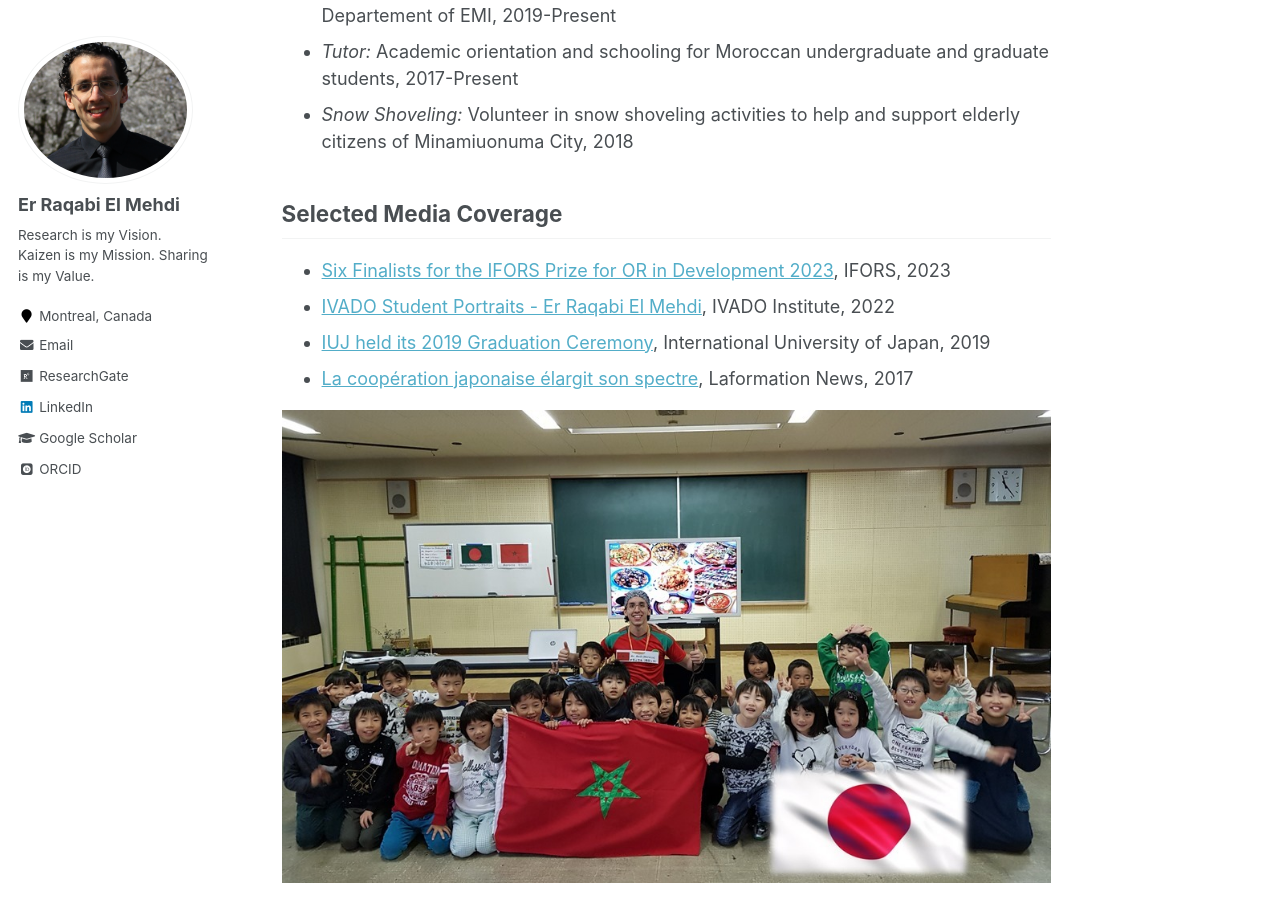
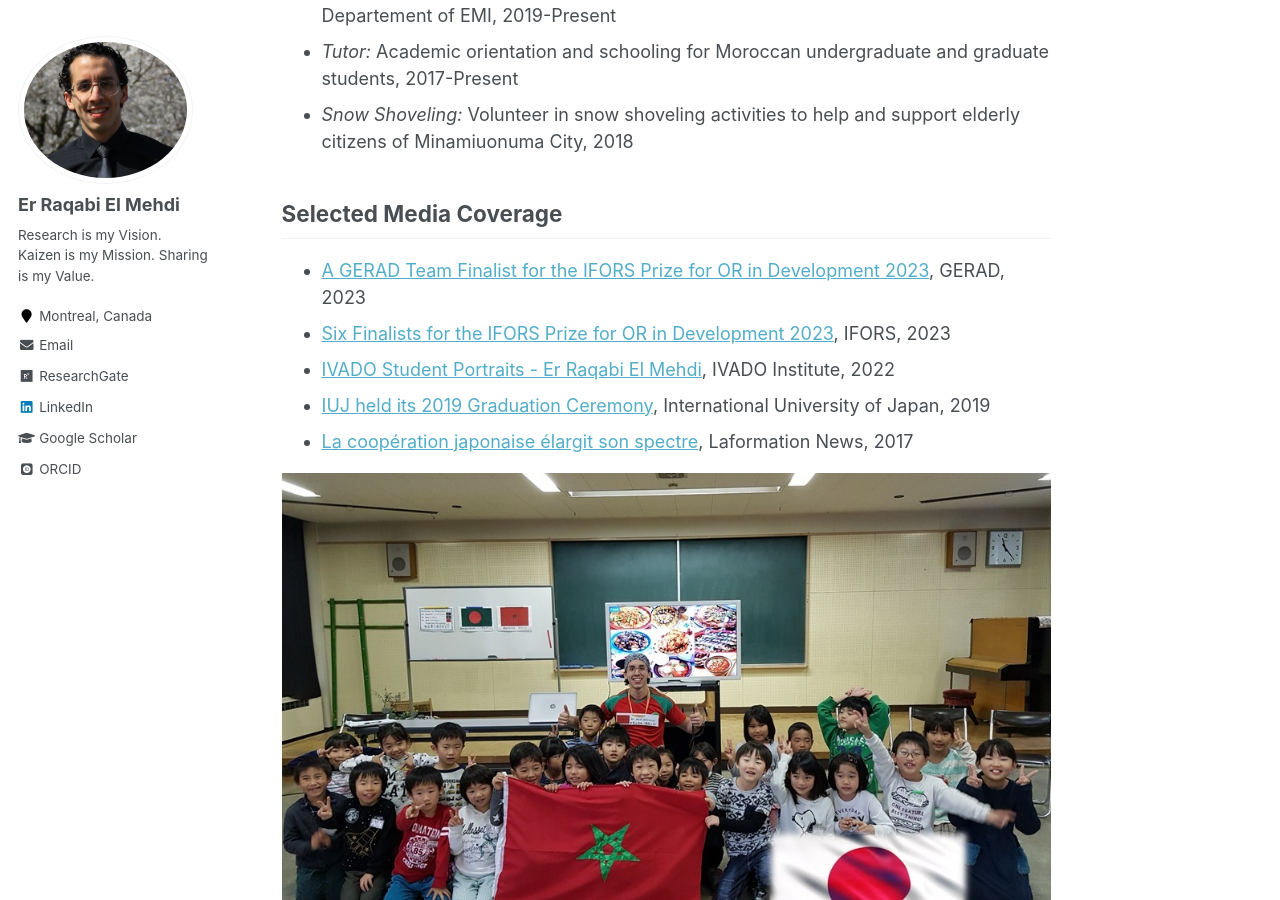
Before and after one commit to RqbMedi/rqbmedi.github.io, a Jekyll site: the page built from _pages/markdown.md, in a window 1280 px wide and 900 px high, scrolled down 699 px. Built offline with Jekyll 4.4.1, drawn with Linux system fonts in a browser that asks for light colours; some web fonts are replaced.

Commit message:
Update markdown.md

```diff
--- a/_pages/markdown.md
+++ b/_pages/markdown.md
@@ -24,6 +24,7 @@ Outreach & Volunteering
 
 Selected Media Coverage
 ------
+- [A GERAD Team Finalist for the IFORS Prize for OR in Development 2023](https://www.gerad.ca/en/posts/1060), GERAD, 2023
 - [Six Finalists for the IFORS Prize for OR in Development 2023](https://ifors.org/newsletter/ifors-news-march-2023.pdf), IFORS, 2023
 - [IVADO Student Portraits - Er Raqabi El Mehdi](https://ivado.ca/en/2022/07/25/ivado-student-portraits-er-raqabi-el-mehdi/), IVADO Institute, 2022
 - [IUJ held its 2019 Graduation Ceremony](https://www.iuj.ac.jp/20190622-2/), International University of Japan, 2019
```
